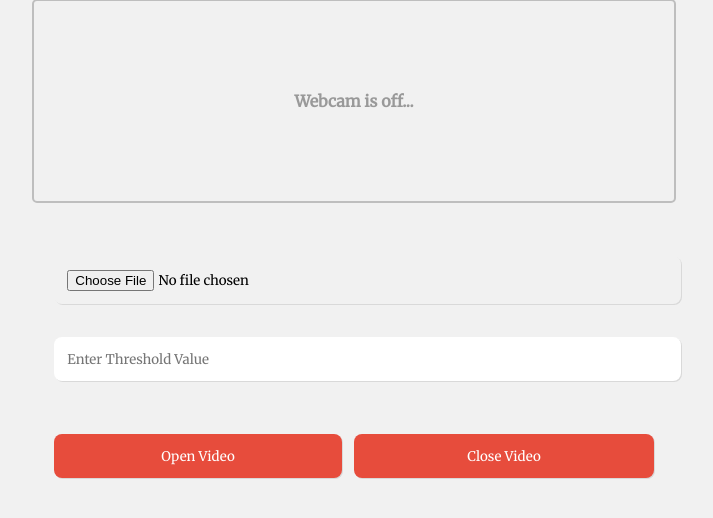
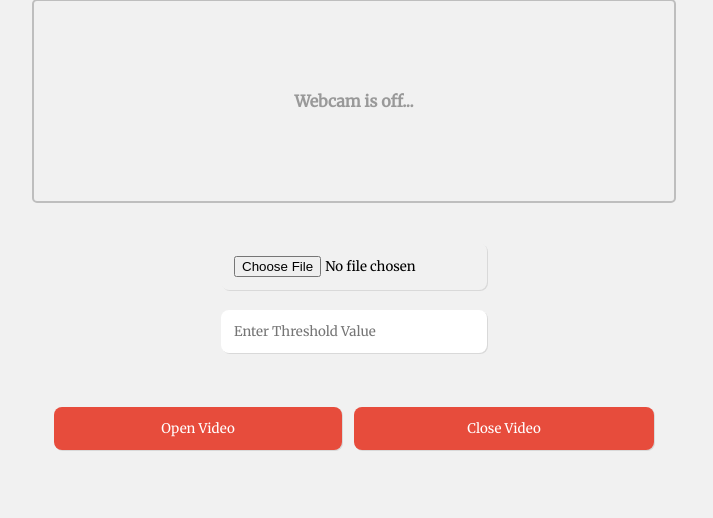
Before and after one commit to Cozinater/SSDCNet_App, a Flask app: page /video in a window 1280 px wide. Shown: the part 108-626 px from the top of the page, without its empty margins (286-999 px from the left). Run offline with Flask 2, Linux system fonts and the light colour scheme.

Commit message:
Update style.css

```diff
--- a/static/css/style.css
+++ b/static/css/style.css
@@ -116,8 +116,22 @@ form {
 
 .threshold {
   width:40%;
-  margin:auto;
+  margin-left: 30%;
+  margin-bottom: 2%;
 }
+
+.threshold-video {
+  width:40%;
+  margin: auto;
+}
+
+
+.input-file {
+    width: 40%;
+    margin: auto;
+    height: 20px;
+}
+
 
 #button {
   background-color: #e74c3c;
```
